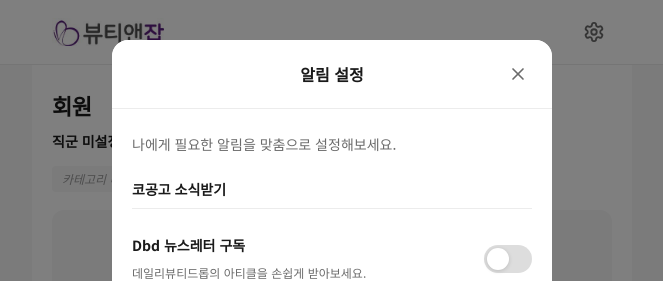
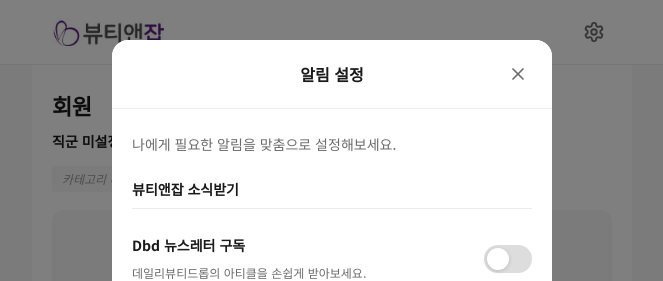
Before and after one commit to jiwone73/beauty-and-job, a Next.js app: page /profile in a window 1280 px wide. Both pictures are taken after a click on the button 902 px from the left and 32 px from the top of the page. Shown: the top 281 px of the page, without its empty margins (308-971 px from the left). Built offline with nearby package versions, Linux system fonts and the light colour scheme; a web font is replaced by a local one.

Commit message:
Fix text: 코공고 → 뷰티앤잡, fix banner alignment

```diff
--- a/components/profile/NotificationModal.tsx
+++ b/components/profile/NotificationModal.tsx
@@ -17,7 +17,7 @@ interface ToggleItem {
 
 const NOTIFICATION_GROUPS = [
   {
-    group: "코공고 소식받기",
+    group: "뷰티앤잡 소식받기",
     items: [
       { id: "newsletter", title: "Dbd 뉴스레터 구독", desc: "데일리뷰티드롭의 아티클을 손쉽게 받아보세요.", defaultOn: false },
       { id: "agent", title: "뷰티앤잡 에이전트 제안받기", desc: "프로필을 채우면 더 많은 커리어 제안을 받아요.", defaultOn: false },
```
